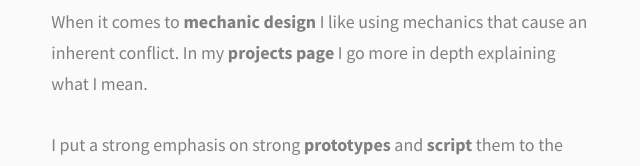
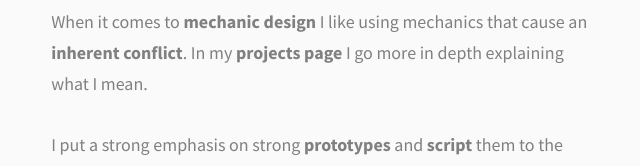
Before and after one commit to Carnegies/casperkarlsson.com, a website: page index.html in a window 1280 px wide. Shown: the part 1334-1500 px from the top of the page, 0-640 px from the left. Drawn offline with Linux system fonts and the light colour scheme.

Commit message:
clicky inherent conflict

```diff
--- a/index.html
+++ b/index.html
@@ -149,7 +149,7 @@
               </p>
               <p class="about__content-details-para">
                 When it comes to <strong><a href="./#projects">mechanic design</a></strong> I like using mechanics that cause an
-                inherent conflict. In my <strong><a href="./#projects">projects page</a></strong> I go more in depth explaining what I mean.
+                <strong><a href="./#projects">inherent conflict</a></strong>. In my <strong><a href="./#projects">projects page</a></strong> I go more in depth explaining what I mean.
                 <br><br>
                 I put a strong emphasis on strong <a href="./#projects"><strong>prototypes</strong></a> and <a href="./#projects"><strong>script</strong></a> them to the best of my ability
                 <br><br>
```
